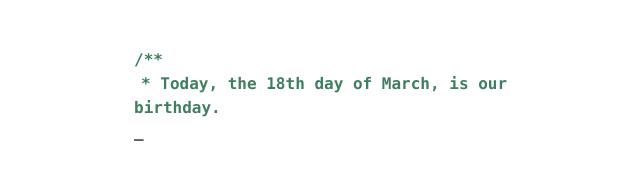
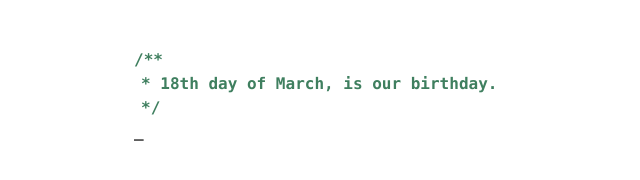
Before and after one commit to SamuelMaculuve/birthday, a plain HTML site: page index.html in a window 1280 px wide. Shown: the whole page, without its empty margins (198-838 px from the left). Drawn offline with nearby package versions, Linux system fonts and the light colour scheme.

Commit message:
melhorias na pagina #2

```diff
--- a/index.html
+++ b/index.html
@@ -23,7 +23,7 @@
 	<div class="row">
 		<div id="code" class="col-md-6 offset-md-3 mt-5">
 			<span class="comments">/**</span><br />
-			<span class="space"/><span class="comments">* Today, the 18th day of March, is our birthday.</span><br />
+			<span class="space"/><span class="comments">* 18th day of March, is our birthday.</span><br />
 			<span class="space"/><span class="comments">*/</span><br />
 			Relationship  relationship = <span class="keyword">new</span>  Relationship(<span class="string">"💓💓 Samuel && Glória 💓💓"</span>);<br />
 			Date currentTime = <span class="keyword">new</span> Date(); <br />
```
